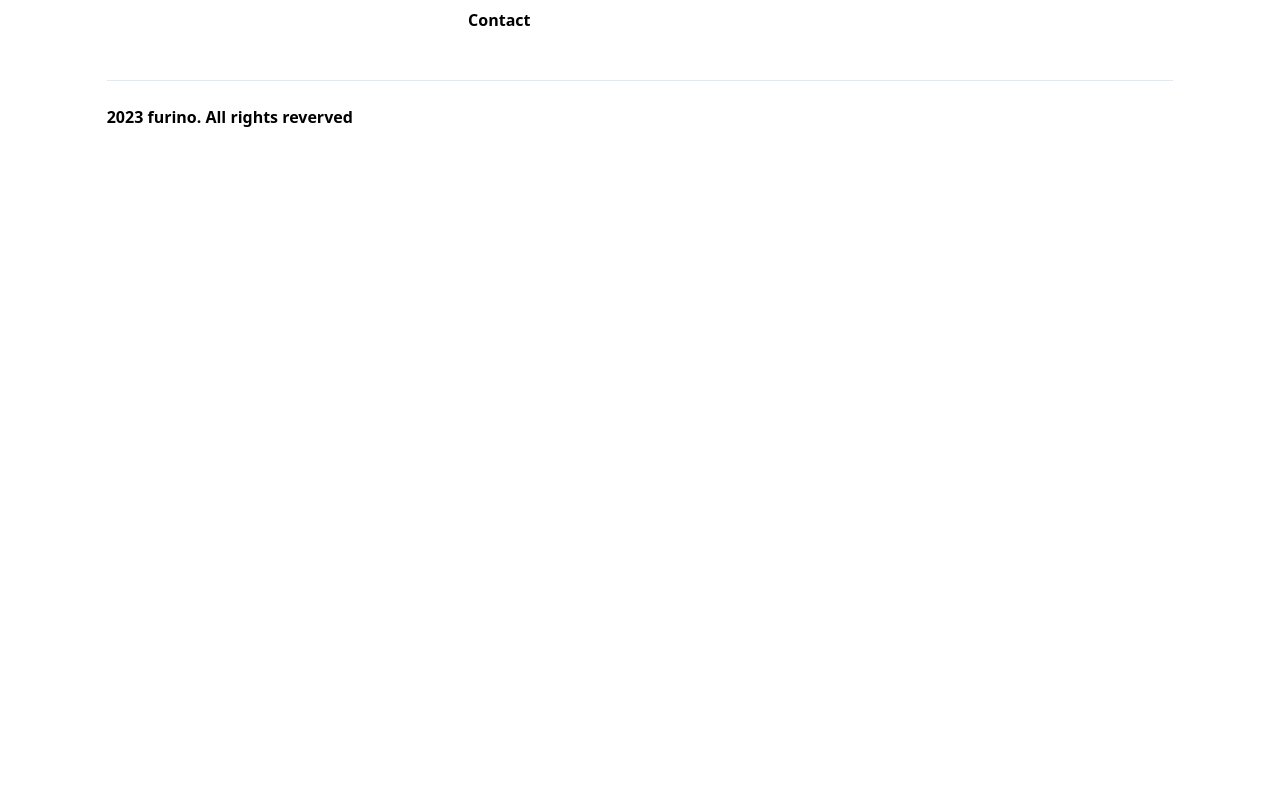
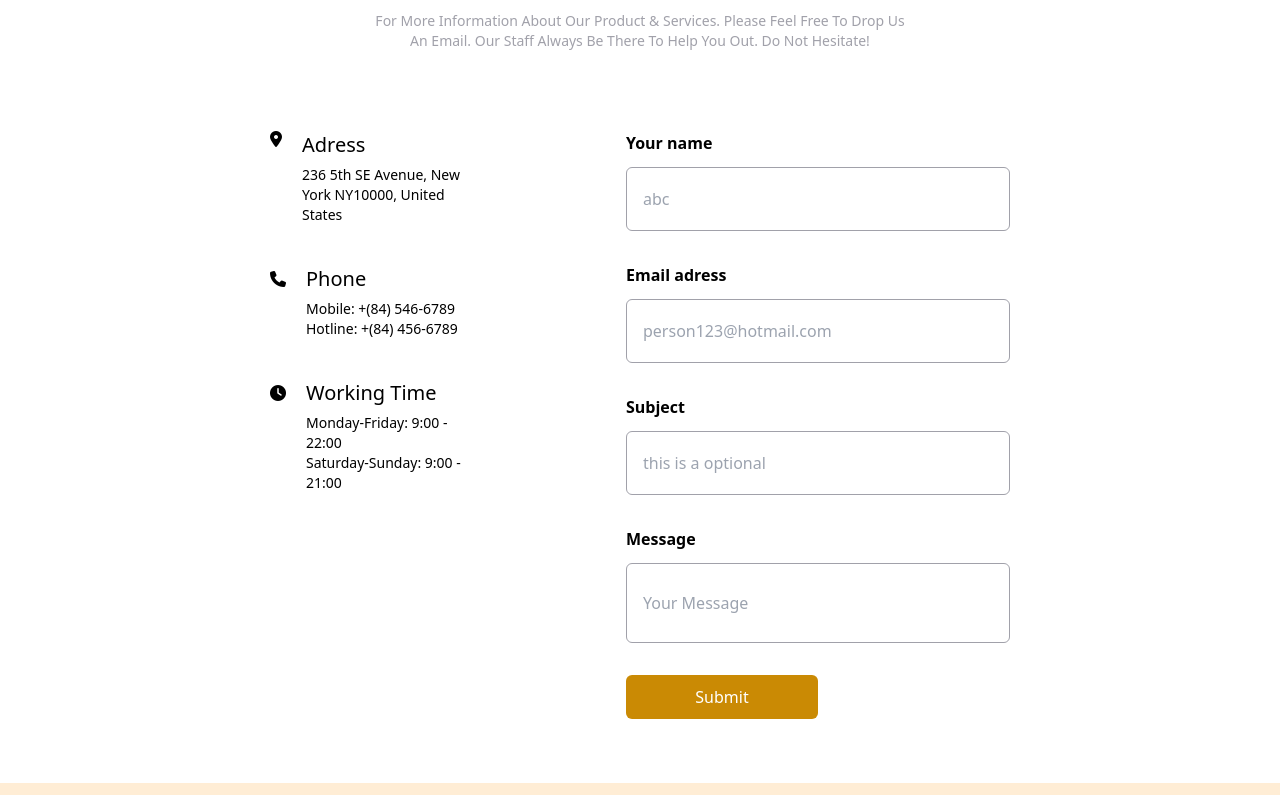
Before and after one commit to leogarcia2004/ECOMMERCE-FURNIRO, a React (Vite) app: page /contact in a window 1280 px wide. Shown: the part 385-1180 px from the top of the page. Before the commit the page ends 800 px from the top, so only its background shows below. Built offline with nearby package versions, Linux system fonts and the light colour scheme; no server answers.

Commit message:
Finalizando page Contact e outras funcionalidades

```diff
--- a/src/components/Contact/Contact.tsx
+++ b/src/components/Contact/Contact.tsx
@@ -1,9 +1,75 @@
+import ImagemApresentacaoPage from "../ImagemApresentacaoPage"
+import Informacoes from "../Informacoes"
 
 
 
 const Contact = () => {
   return (
-    <div>Contact</div>
+    <div>
+      <ImagemApresentacaoPage title="Contact" />
+      <section className="flex flex-col my-16 items-center">
+        <h1 className="text-2xl font-semibold mb-3">Get In Touch With Us</h1>
+        <p className="text-sm text-center text-zinc-400">For More Information About Our Product & Services. Please Feel Free To Drop Us <br /> An Email. Our Staff Always Be There To Help You Out. Do Not Hesitate!</p>
+
+        <div className="flex gap-40 mt-20">
+
+        <div className="flex flex-col gap-10">
+
+          <div className="flex gap-5">
+            <i className="fas fa-map-marker-alt focus:outline-none"></i>
+            <div className="flex flex-col gap-1.5">
+              <h2 className="font-medium text-xl">Adress</h2>
+              <p className="w-40 text-sm">236 5th SE Avenue, New York NY10000, United States</p>
+            </div>
+          </div>
+
+          <div className="flex gap-5">
+            <i className="fas fa-phone-alt flip-horizontal mt-1.5"></i>
+            <div className="flex flex-col gap-1.5">
+              <h2 className="font-medium text-xl">Phone</h2>
+              <p className="w-40 text-sm">Mobile: +(84) 546-6789 Hotline: +(84) 456-6789</p>
+            </div>
+          </div>
+
+          <div className="flex gap-5">
+          <i className="fas fa-clock mt-1.5"></i>
+            <div className="flex flex-col gap-1.5">
+              <h2 className="font-medium text-xl">Working Time</h2>
+              <p className="w-40 text-sm">Monday-Friday: 9:00 - 22:00 <br /> Saturday-Sunday: 9:00 - 21:00</p>
+            </div>
+          </div>
+        </div>
+
+
+          <form className="flex flex-col gap-8">
+
+            <div className="flex flex-col gap-3">
+              <label className="font-semibold" htmlFor="">Your name</label>
+              <input className="w-96 h-16 border border-zinc-400 rounded-md px-4 focus:outline-none" type="text" required placeholder="abc" />
+            </div>
+
+            <div className="flex flex-col gap-3">
+              <label className="font-semibold"  htmlFor="">Email adress</label>
+              <input className="w-96 h-16 border border-zinc-400 rounded-md px-4 focus:outline-none" type="email" required placeholder="person123@hotmail.com" />
+            </div>
+
+            <div className="flex flex-col gap-3">
+              <label className="font-semibold"  htmlFor="">Subject</label>
+              <input className="w-96 h-16 border border-zinc-400 rounded-md px-4 focus:outline-none" type="text" placeholder="this is a optional" />
+            </div>
+
+            <div className="flex flex-col gap-3">
+              <label className="font-semibold" htmlFor="">Message</label>
+              <input type="text" className="w-96 h-20 border border-zinc-400 rounded-md px-4 focus:outline-none" placeholder="Your Message"></input>
+            </div>
+
+            <button className="bg-yellow-600 w-48 py-2.5 text-white rounded-md">Submit</button>
+          </form>
+
+        </div>
+      </section>
+      <Informacoes />
+    </div>
   )
 }
 
--- a/src/components/Header.tsx
+++ b/src/components/Header.tsx
@@ -2,14 +2,11 @@
 import { Link } from 'react-router-dom'
 import logo from '../assets/logo_header.png'
 import LoginForm from './LoginForm'
-import React, { useState } from 'react'
+import { useState } from 'react'
 import { useNavigate } from 'react-router-dom'
-import Carrinho from './Carrinho'
-import { IProduct } from './PropsProduct'
 
 const Header = () => {
 
-    // const [cartProducts, setCartProducts] = useState<IProduct[]>([]);
     const [isOpen, setIsOpen] = useState<boolean>(true)
 
     const loginOpen = () => {
@@ -64,7 +61,6 @@ const Header = () => {
             </div>
 
         <LoginForm isOpen={isOpen} setFormOpen={() => setIsOpen(!isOpen)} />
-        {/* <Carrinho products={cartProducts} isOpen={carrinhoOpen} setCarrinhoOpen={() => setCarrinhoOpen(!carrinhoOpen)}/> */}
     </header>
   )
 }
--- a/src/components/Home/Products.tsx
+++ b/src/components/Home/Products.tsx
@@ -3,11 +3,10 @@
 import selo_new from '../../assets/shop/selo_new.png'
 import selo_desconto from '../../assets/shop/selo_descount.png'
 import { useState } from 'react'
-import { useNavigate } from 'react-router-dom'
 import Carrinho from '../Carrinho'
 import { IProduct, productsProps } from '../PropsProduct'
 
-const Products:React.FC<productsProps> = ({productsFilter ,products}) => {
+const Products:React.FC<productsProps> = ({products}) => {
 
   const [cartProducts, setCartProducts] = useState<IProduct[]>([]);
   const [carrinhoOpen, setCarrinhoOpen] = useState<boolean>(true);
@@ -22,10 +21,10 @@ const Products:React.FC<productsProps> = ({productsFilter ,products}) => {
     }
   }
 
-  const navigate = useNavigate()
-
-  const navigateClick = () => {
-        navigate('/productselected')
+    const doubleFunc = (e, id:number) => {
+      e.stopPropagation()
+      setCarrinhoOpen(!carrinhoOpen)
+      handleBuy(id)
     }
 
   return (
@@ -33,7 +32,7 @@ const Products:React.FC<productsProps> = ({productsFilter ,products}) => {
         {products.map((product) => (
 
         product.new ?
-        <div onClick={navigateClick} className='card-father cursor-pointer'>
+        <div  className='card-father cursor-pointer'>
 
               <div key={product.id}  className='bg-slate-200 flex w-52 h-90 flex-col card-product'>
                 <div className='w-full relative'>
@@ -49,7 +48,7 @@ const Products:React.FC<productsProps> = ({productsFilter ,products}) => {
 
           <div className=' bg-black hover:z-10 bg-opacity-70  flex-col gap-3 justify-center items-center w-52 h-90 card-add'>
 
-              <button onClick={() => handleBuy(product.id)} className=' bg-white px-6 py-2 w-fit text-yellow-600 rounded-sm font-semibold md:mt-2 mt-6"'>Add to cart</button>
+              <button  onClick={(e) => doubleFunc(e, product.id)} className=' bg-white px-6 py-2 w-fit text-yellow-600 rounded-sm font-semibold md:mt-2 mt-6"'>Add to cart</button>
               <div className='flex justify-center gap-2 text-xs text-white font-semibold'>
                 <div className='flex gap-1'>
                   <i></i>
@@ -69,7 +68,7 @@ const Products:React.FC<productsProps> = ({productsFilter ,products}) => {
 
         </div>
         :
-        <div onClick={navigateClick} className='card-father cursor-pointer'>
+        <div className='card-father cursor-pointer'>
 
             <div key={product.id} className='bg-slate-200 flex w-52 h-90 flex-col card-product'>
               <div className='w-full relative'>
@@ -91,16 +90,16 @@ const Products:React.FC<productsProps> = ({productsFilter ,products}) => {
 
                 <button onClick={() => handleBuy(product.id)} className=' bg-white px-6 py-2 w-fit text-yellow-600 rounded-sm font-semibold md:mt-2 mt-6"'>Add to cart</button>
                   <div className='flex justify-center gap-2 text-xs text-white font-semibold'>
-                    <div className='flex gap-1'>
-                      <i></i>
+                    <div className='flex items-center gap-1'>
+                      <i className="fas fa-share-alt "></i>
                       Share
                     </div>
                     <div className='flex gap-1'>
                       <i></i>
                       Compare
                     </div>
-                    <div className='flex gap-1'>
-                      <i></i>
+                    <div className='flex items-center gap-1'>
+                      <i className="far fa-heart"></i>
                       Like
                     </div>
                   </div>
--- a/src/components/LoginForm.tsx
+++ b/src/components/LoginForm.tsx
@@ -42,12 +42,12 @@ const LoginForm: React.FC<FormProps> = ({isOpen, setFormOpen}) => {
 
         <i onClick={setFormOpen} className='fa-solid fa-circle-xmark cursor-pointer text-zinc-500 absolute right-4 top-3'></i>
 
-        <h1 className=' text-center mb-6 text-amber-400 font-bold text-3xl'>Cadastre-se!</h1>
-        <form onSubmit={handleSubmit} className='bg-white py-8 w-96 px-8 flex flex-col border-amber-300 border '>
+        <h1 className=' text-center mb-6 font-bold text-3xl'>Cadastre-se!</h1>
+        <form onSubmit={handleSubmit} className='bg-white py-8 w-96 px-8 flex flex-col border-zinc-600 border '>
 
           <div className='flex flex-col mb-3 gap-1.5'>
             <label htmlFor="name">Nome</label>
-            <input type="name" id="name" name="name" value={name} onChange={(e) => setName(e.target.value)} className=' focus:bg-amber-300 focus:outline-none py-1 pl-1.5 hover:bg-amber-200 bg-amber-300 rounded-sm border-none' />
+            <input type="name" id="name" name="name" value={name} onChange={(e) => setName(e.target.value)} className='focus:outline-none py-1 pl-1.5  border border-zinc-500 rounded-sm' />
             {errors?.name && (
               <small className="text-xs text-red-500 mt-1">{errors?.name}</small>
             )}
@@ -55,7 +55,7 @@ const LoginForm: React.FC<FormProps> = ({isOpen, setFormOpen}) => {
 
           <div className='flex flex-col mb-3 gap-1.5'>
             <label htmlFor="email">Email</label>
-            <input type="email" id="email" name="email" value={email} onChange={(e) => setEmail(e.target.value)} className=' focus:bg-amber-300 focus:outline-none py-1 pl-1.5 hover:bg-amber-200 bg-amber-300 rounded-sm border-none' />
+            <input type="email" id="email" name="email" value={email} onChange={(e) => setEmail(e.target.value)} className='focus:outline-none py-1 pl-1.5 border border-zinc-500 rounded-sm' />
             {errors?.email && (
               <small className="text-xs text-red-500 mt-1">{errors?.email}</small>
             )}
@@ -63,14 +63,14 @@ const LoginForm: React.FC<FormProps> = ({isOpen, setFormOpen}) => {
 
           <div className='flex flex-col mb-6 gap-1.5'>
             <label htmlFor="password">Senha</label>
-            <input type="password" id="password" name="password" value={password} onChange={(e) => setPassword(e.target.value)} className=' focus:bg-amber-300 focus:outline-none py-1 pl-1.5 hover:bg-amber-200 bg-amber-300 rounded-sm border-none' />
+            <input type="password" id="password" name="password" value={password} onChange={(e) => setPassword(e.target.value)} className='focus:outline-none py-1 pl-1.5  border border-zinc-500 rounded-sm' />
             {errors?.password && (
               <small className="text-xs text-red-500 mt-1">{errors?.password}</small>
             )}
           </div>
 
 
-          <button type="submit" className=' p-2 border-amber-300 text-amber-300 border rounded-sm hover:bg-amber-300 hover:text-white font-semibold'>Submit</button>
+          <button type="submit" className=' p-2 bg-yellow-500 hover:bg-yellow-600 text-white border rounded-sm font-semibold border-none'>Submit</button>
       </form>
       </div>
 
--- a/src/components/Product/ProductSelected.tsx
+++ b/src/components/Product/ProductSelected.tsx
@@ -1,6 +1,6 @@
 
 
-import React from 'react'
+
 import { useEffect, useState } from 'react'
 import Products from '../Home/Products'
 import BotaoShowMore from '../BotaoShowMore'
@@ -16,6 +16,7 @@ const ProductSelected = () => {
 
          const data = await response.json()
          setProducts(data)
+        //  setProducts(data.find((product) => product.id === 1))
     }
     productsFunc()
 }, [])
@@ -57,7 +58,7 @@ const ProductSelected = () => {
                 5 costumer Review
           </div>
 
-          <p  className="text-gray-700 md:w-3/6 w-9/12">Setting the bar as one of the loudest speakers in its class, the Kilburn is a compact, stout-hearted hero with a well-balanced audio which boasts a clear midrange and extended highs for a sound.</p>
+          <p className="text-gray-700 md:w-3/6 w-9/12">Setting the bar as one of the loudest speakers in its class, the Kilburn is a compact, stout-hearted hero with a well-balanced audio which boasts a clear midrange and extended highs for a sound.</p>
 
           <div className="flex flex-col gap-4 mb-8 mt-4">
             <div className='flex flex-col gap-3'>
--- a/src/components/PropsProduct.ts
+++ b/src/components/PropsProduct.ts
@@ -12,6 +12,5 @@ export interface IProduct {
 }
 
 export interface productsProps {
-    productsFilter: IProduct[]
     products: IProduct[]
 }
--- a/src/index.css
+++ b/src/index.css
@@ -19,3 +19,7 @@
 .card-father .card-product{
     @apply flex
 }
+
+.flip-horizontal {
+    transform: scaleX(-1);
+}
```
Also changed, not shown: src/components/Shop/Shop.tsx (+51 -49 lines).
